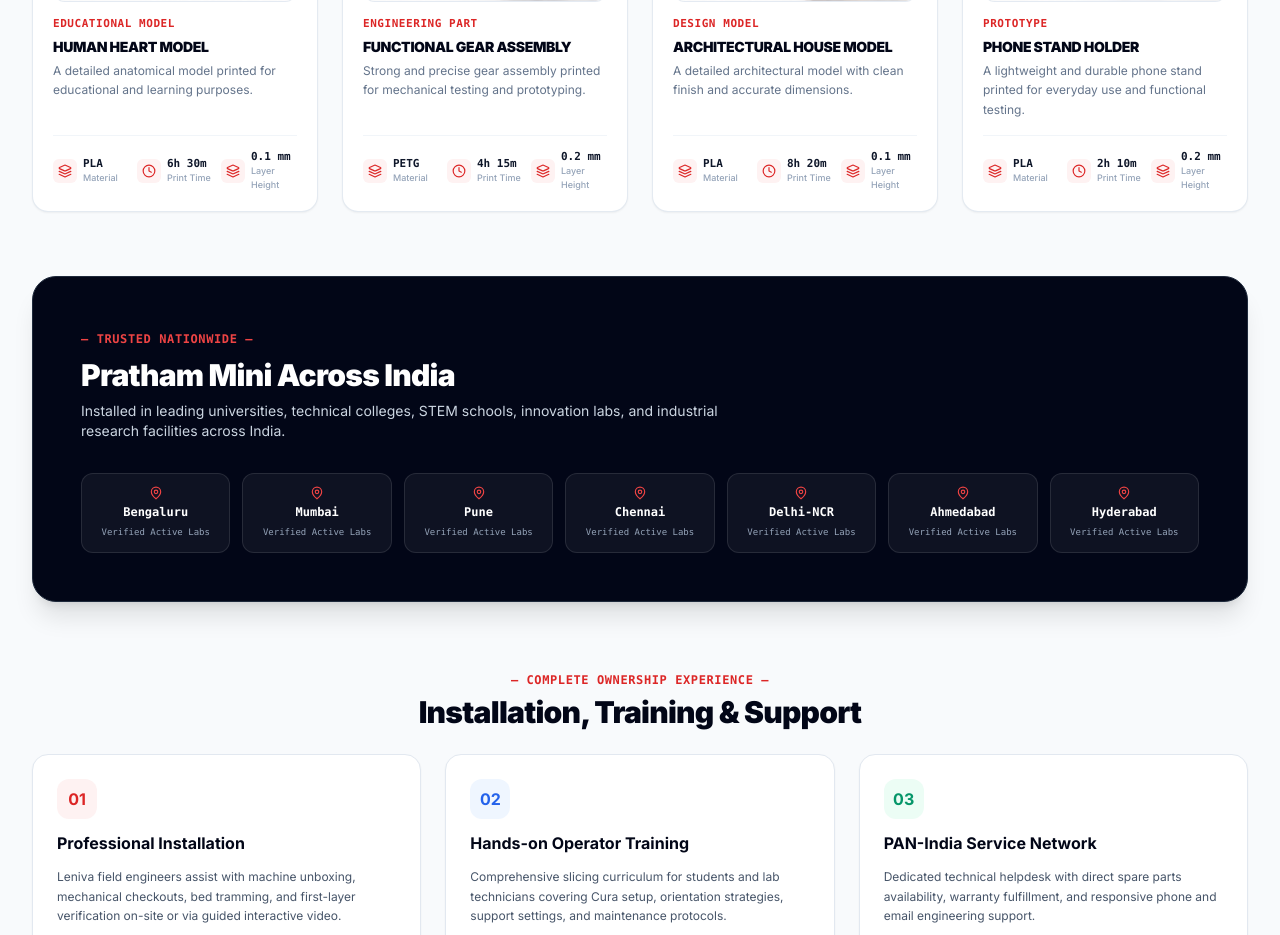
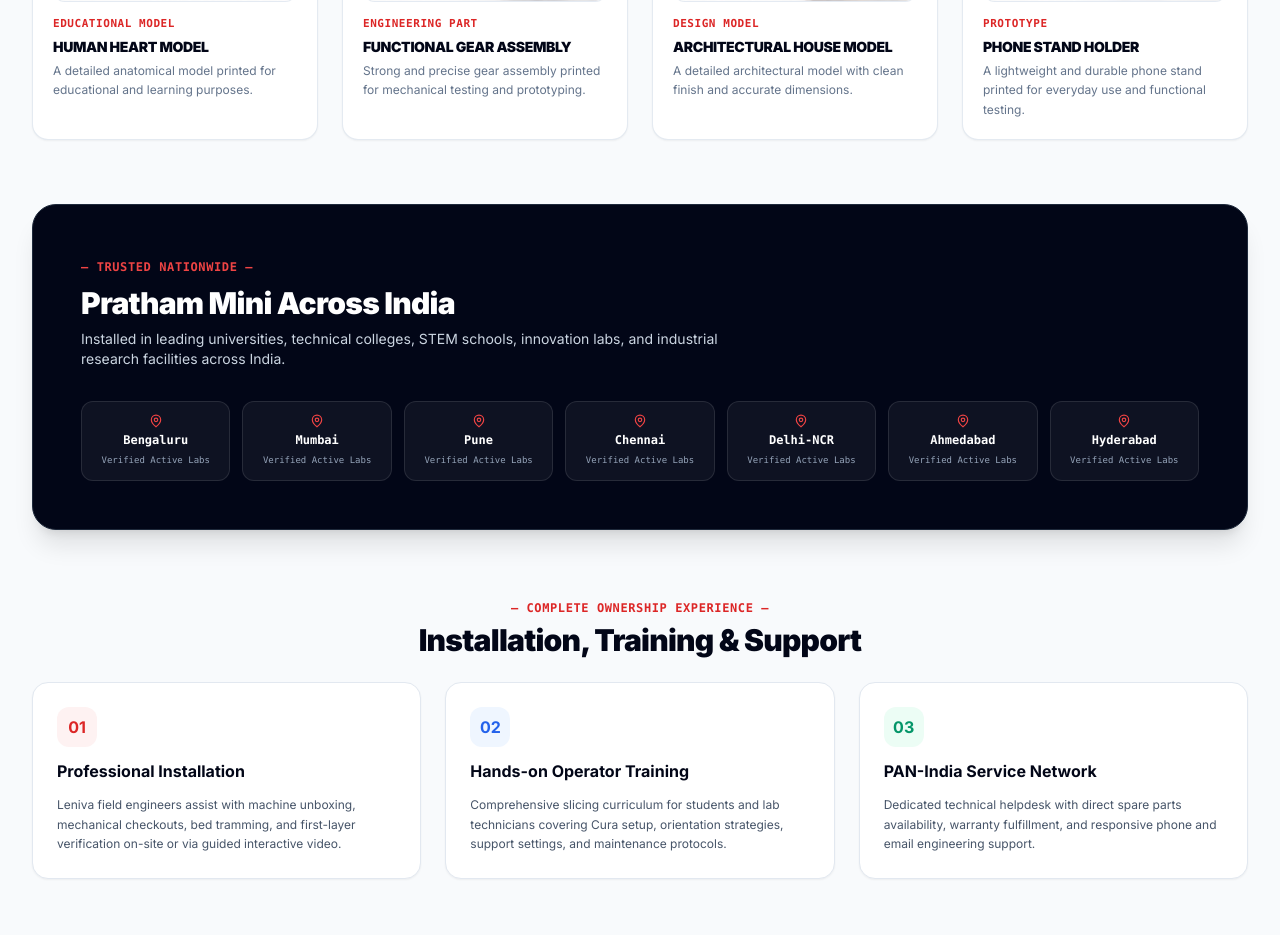
Before and after one commit to ROI-213/leniva_cad_solutions, a React (Vite) app: page /pratham-mini in a window 1280 px wide. Shown: the part 3740-4675 px from the top of the page. Built offline with nearby package versions, Linux system fonts and the light colour scheme; no server answers.

Commit message:
fix: remove bottom metric strip from Pratham Mini print gallery cards

```diff
--- a/src/pages/PrathamMiniPage.tsx
+++ b/src/pages/PrathamMiniPage.tsx
@@ -20,7 +20,6 @@
   Compass,
   Flame,
   MapPin,
-  Clock,
 } from 'lucide-react'
 import { useApp } from '../context/AppContext'
 
@@ -746,45 +745,6 @@
                   </p>
                 </div>
               </div>
-
-              {/* Bottom 3 metrics matching 2nd reference image */}
-              <div className="pt-3.5 mt-4 border-t border-slate-100 grid grid-cols-3 gap-2 text-left">
-                <div className="flex items-center space-x-1.5">
-                  <div className="w-6 h-6 rounded-md bg-red-50 text-red-600 flex items-center justify-center shrink-0">
-                    <Layers className="w-3.5 h-3.5" />
-                  </div>
-                  <div>
-                    <span className="text-[11px] font-bold text-slate-900 block leading-tight font-mono">
-                      {item.material}
-                    </span>
-                    <span className="text-[9px] text-slate-400 block font-medium">Material</span>
-                  </div>
-                </div>
-
-                <div className="flex items-center space-x-1.5">
-                  <div className="w-6 h-6 rounded-md bg-red-50 text-red-600 flex items-center justify-center shrink-0">
-                    <Clock className="w-3.5 h-3.5" />
-                  </div>
-                  <div>
-                    <span className="text-[11px] font-bold text-slate-900 block leading-tight font-mono">
-                      {item.printTime}
-                    </span>
-                    <span className="text-[9px] text-slate-400 block font-medium">Print Time</span>
-                  </div>
-                </div>
-
-                <div className="flex items-center space-x-1.5">
-                  <div className="w-6 h-6 rounded-md bg-red-50 text-red-600 flex items-center justify-center shrink-0">
-                    <Layers className="w-3.5 h-3.5" />
-                  </div>
-                  <div>
-                    <span className="text-[11px] font-bold text-slate-900 block leading-tight font-mono">
-                      {item.layer}
-                    </span>
-                    <span className="text-[9px] text-slate-400 block font-medium">Layer Height</span>
-                  </div>
-                </div>
-              </div>
             </div>
           ))}
         </div>
```
